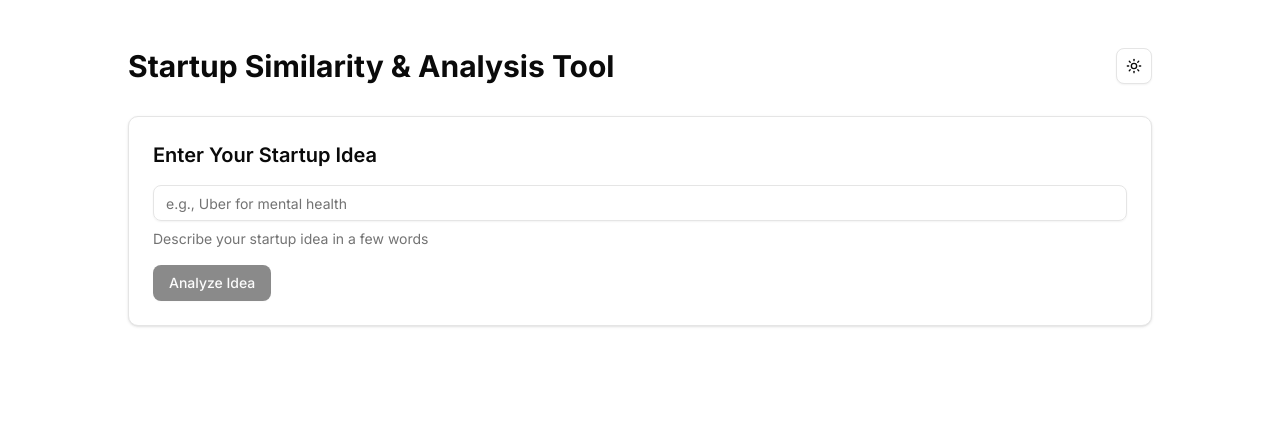
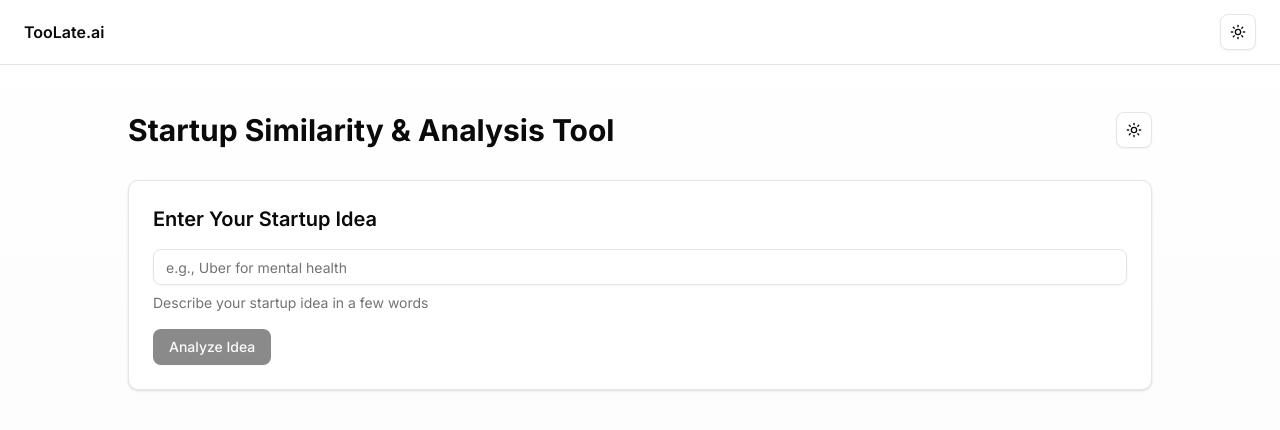
Before and after one commit to HarryAhnHS/toolate-client, a Next.js app: page / in a window 1280 px wide. Shown: the top 430 px of the page. Built offline with nearby package versions, Linux system fonts and the light colour scheme; no server answers.

Commit message:
style: header and root layout design

```diff
--- a/src/app/layout.js
+++ b/src/app/layout.js
@@ -1,6 +1,7 @@
 import { Inter } from "next/font/google"
 import "./globals.css"
 import { ThemeProvider } from "next-themes"
+import { Header } from "@/components/header"
 
 const inter = Inter({ subsets: ["latin"] })
 
@@ -12,9 +13,12 @@
 export default function RootLayout({ children }) {
   return (
     <html lang="en" suppressHydrationWarning>
-      <body className={inter.className}>
-        <ThemeProvider attribute="class" defaultTheme="system" enableSystem>
-          {children}
+      <body className={`${inter.className} min-h-screen bg-gradient-to-b from-background to-muted/50 antialiased`}>
+        <ThemeProvider attribute="class" defaultTheme="system" enableSystem disableTransitionOnChange>
+          <Header />
+          <main className="pt-16">
+            {children}
+          </main>
         </ThemeProvider>
       </body>
     </html>
--- /dev/null
+++ b/src/components/header.jsx
@@ -0,0 +1,31 @@
+"use client"
+
+import Image from 'next/image'
+import { Button } from "@/components/ui/button"
+import {  MoonIcon, SunIcon } from "lucide-react"
+import { useTheme } from "next-themes"
+
+export const Header = () => {
+  const { theme, setTheme } = useTheme()
+
+  return (
+    <header className="fixed top-0 w-full border-b bg-background/95 backdrop-blur supports-[backdrop-filter]:bg-background/60 z-50">
+      <div className="px-6 flex h-16 items-center justify-between">
+        <div className="flex items-center gap-2">
+          <span className="font-semibold">TooLate.ai</span>
+        </div>
+
+        <div className="flex items-center gap-4">
+          <Button
+            variant="outline"
+            size="icon"
+            onClick={() => setTheme(theme === "dark" ? "light" : "dark")}
+          >
+            <SunIcon className="h-[1.2rem] w-[1.2rem] rotate-0 scale-100 transition-all dark:-rotate-90 dark:scale-0" />
+            <MoonIcon className="absolute h-[1.2rem] w-[1.2rem] rotate-90 scale-0 transition-all dark:rotate-0 dark:scale-100" />
+          </Button>
+        </div>
+      </div>
+    </header>
+  )
+}
```
